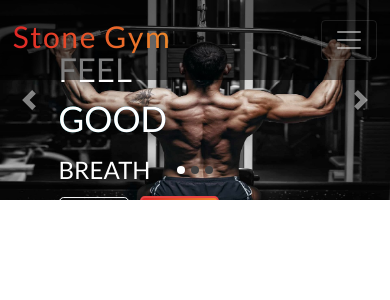
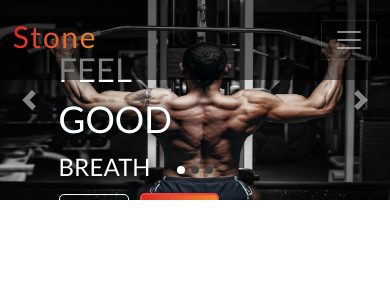
Before and after one commit to NarendraManipal/Gym_Website, a PHP site: page / in a window 390 px wide. Shown: the top 300 px of the page. Run offline with PHP 8.4, Linux system fonts and the light colour scheme; some libraries are stand-ins or nearby versions.

Commit message:
modified commit

```diff
--- a/css/style.css
+++ b/css/style.css
@@ -202,7 +202,8 @@ button:focus {
     top: 40%;
   }
   .carousel-caption h1 {
-    font-size: 220%;
+    font-size: 230%;
+    margin-bottom: .2rem;
   }
   .carousel-caption h2 {
     font-size: 205%;
--- a/index.php
+++ b/index.php
@@ -19,7 +19,7 @@
 
 		<nav class="navbar navbar-expand-md navbar-dark bg-dark justify-content-center fixed-top">
 			<div class="container-fluid">
-				<a class="navbar-brand" href="#"><h1>Stone Gym</h1></a>
+				<a class="navbar-brand" href="#"><h1>Stone</h1></a>
 				<button class="navbar-toggler" type="button" data-toggle="collapse" data-target="#navbarResposive">
 					<span class="navbar-toggler-icon"></span>
 				</button>
```
